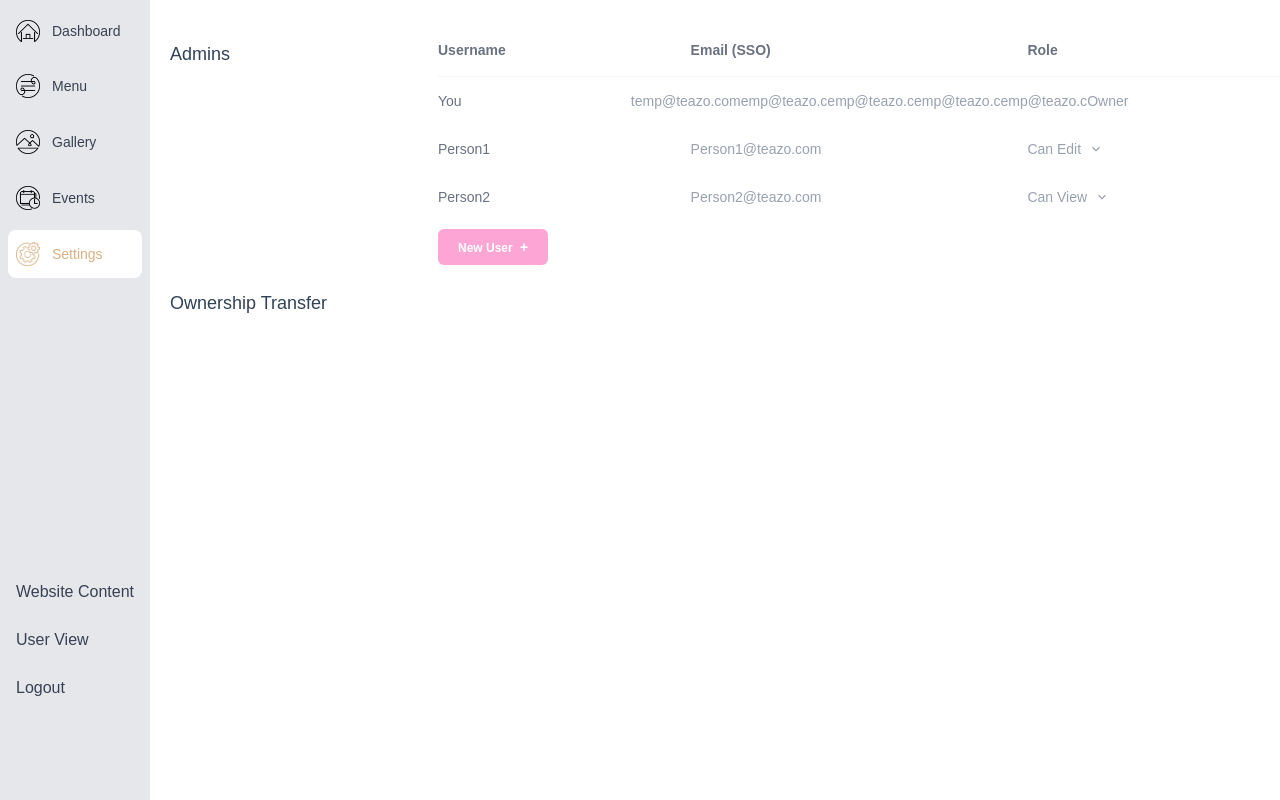
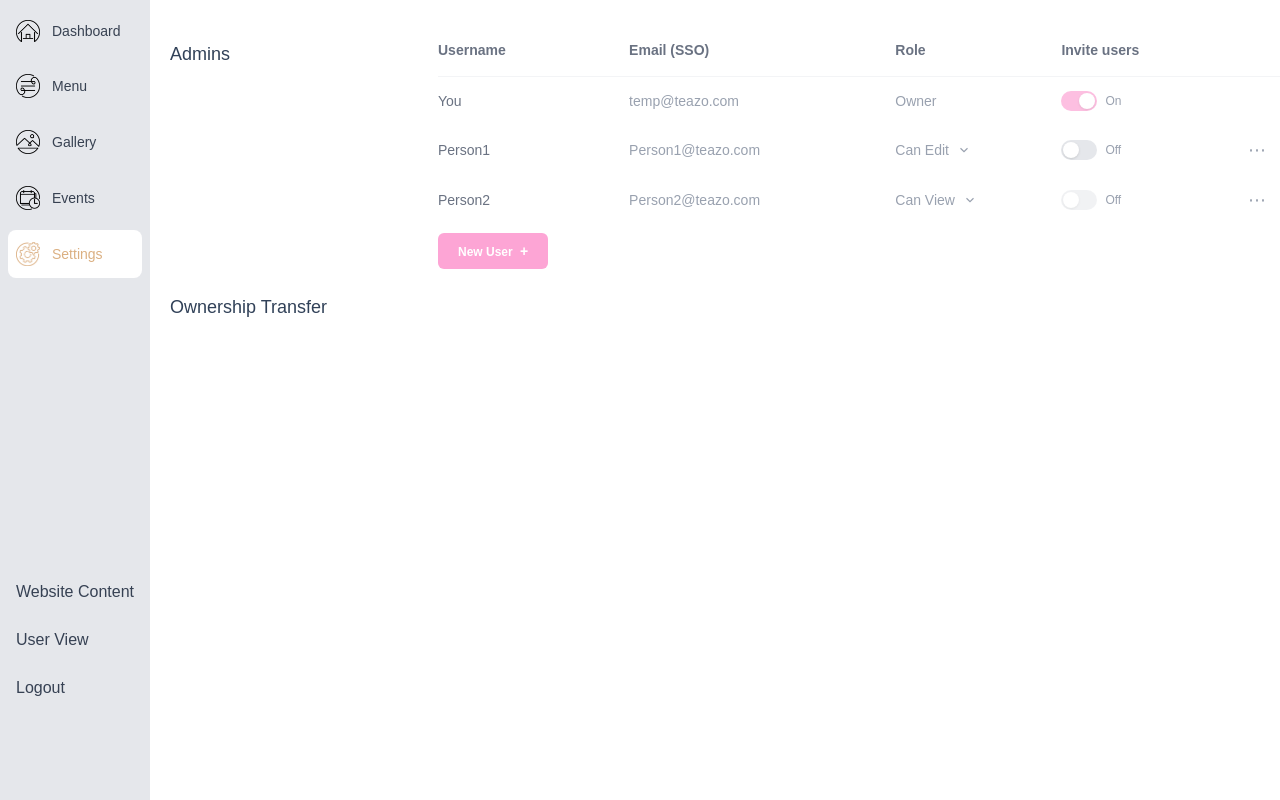
Before and after one commit to W-Sammy/Teazo-Site, a Next.js app in the folder teazo-site/: page /admin/settings in a window 1280 px wide. Built offline with nearby package versions, Linux system fonts and the light colour scheme.

Commit message:
Add toggle and delete

```diff
--- a/teazo-site/app/admin/settings/components/admin-table.tsx
+++ b/teazo-site/app/admin/settings/components/admin-table.tsx
@@ -1,6 +1,6 @@
 "use client";
 
-import { useState } from "react";
+import { useEffect, useState } from "react";
 
 import {
   Admin,
@@ -8,45 +8,118 @@ import {
   ADMIN_ROLE_LABELS,
 } from "@/app/types/admin-perms";
 
+const OWNER_ROLE: AdminRole = 1;
+const WRITE_ROLE: AdminRole = 2;
+const READ_ROLE: AdminRole = 3;
+
 const initialAdmins: Admin[] = [
   {
     id: 1,
     username: "You",
-    email: "temp@teazo.comemp@teazo.cemp@teazo.cemp@teazo.cemp@teazo.c",
-    role: 1,
+    email: "temp@teazo.com",
+    role: OWNER_ROLE,
+    canInviteUsers: true,
   },
   {
     id: 2,
     username: "Person1",
     email: "Person1@teazo.com",
-    role: 2,
+    role: WRITE_ROLE,
+    canInviteUsers: false,
   },
   {
     id: 3,
     username: "Person2",
     email: "Person2@teazo.com",
-    role: 3,
+    role: READ_ROLE,
+    canInviteUsers: false,
   },
 ];
 
 export default function AdminsTable() {
   const [admins, setAdmins] = useState<Admin[]>(initialAdmins);
   const [showModal, setShowModal] = useState(false);
+  const [errorMessage, setErrorMessage] = useState("");
 
   const [newUsername, setNewUsername] = useState("");
   const [newEmail, setNewEmail] = useState("");
-  const [newRole, setNewRole] = useState<AdminRole>(3);
+  const [newRole, setNewRole] = useState<AdminRole>(READ_ROLE);
+  const [newCanInvite, setNewCanInvite] = useState(false);
+
+  useEffect(() => {
+    if (!errorMessage) return;
+
+    const timeout = window.setTimeout(() => {
+      setErrorMessage("");
+    }, 3500);
+
+    return () => window.clearTimeout(timeout);
+  }, [errorMessage]);
 
   const changeRole = (id: number, role: AdminRole) => {
     setAdmins((currentAdmins) =>
-      currentAdmins.map((admin) =>
-        admin.id === id ? { ...admin, role } : admin
+      currentAdmins.map((admin) => {
+        if (admin.id !== id || admin.role === OWNER_ROLE) {
+          return admin;
+        }
+
+        return {
+          ...admin,
+          role,
+          // Read-only users cannot retain invitation permission.
+          canInviteUsers:
+            role === WRITE_ROLE ? admin.canInviteUsers : false,
+        };
+      })
+    );
+  };
+
+  const toggleInvitePermission = (admin: Admin) => {
+    if (admin.role === OWNER_ROLE) {
+      return;
+    }
+
+    if (admin.role !== WRITE_ROLE) {
+      setErrorMessage(
+        `${admin.username} needs Write access before they can invite users.`
+      );
+      return;
+    }
+
+    setAdmins((currentAdmins) =>
+      currentAdmins.map((currentAdmin) =>
+        currentAdmin.id === admin.id
+          ? {
+              ...currentAdmin,
+              canInviteUsers: !currentAdmin.canInviteUsers,
+            }
+          : currentAdmin
+      )
+    );
+  };
+
+  const deleteAdmin = (admin: Admin) => {
+    if (admin.role === OWNER_ROLE) {
+      setErrorMessage("The owner cannot be deleted.");
+      return;
+    }
+
+    const confirmed = window.confirm(
+      `Are you sure you want to delete ${admin.username}?`
+    );
+
+    if (!confirmed) return;
+
+    setAdmins((currentAdmins) =>
+      currentAdmins.filter(
+        (currentAdmin) => currentAdmin.id !== admin.id
       )
     );
   };
 
   const addAdmin = () => {
     if (!newUsername.trim() || !newEmail.trim()) {
+      setErrorMessage("Please enter both a username and email.");
       return;
     }
 
@@ -55,21 +128,34 @@ export default function AdminsTable() {
       username: newUsername.trim(),
       email: newEmail.trim(),
       role: newRole,
+      canInviteUsers:
+        newRole === WRITE_ROLE ? newCanInvite : false,
     };
 
     setAdmins((currentAdmins) => [...currentAdmins, newAdmin]);
 
     setNewUsername("");
     setNewEmail("");
-    setNewRole(3);
+    setNewRole(READ_ROLE);
+    setNewCanInvite(false);
     setShowModal(false);
   };
 
   return (
     <>
-      <div className="w-full max-w-4xl">
+      {/* Error toast */}
+      {errorMessage && (
+        <div
+          role="alert"
+          className="fixed right-5 top-5 z-[60] max-w-sm rounded-lg border border-red-200 bg-red-50 px-4 py-3 text-sm text-red-600 shadow-lg"
+        >
+          {errorMessage}
+        </div>
+      )}
+
+      <div className="w-full max-w-5xl">
         {/* Header */}
-        <div className="grid grid-cols-[1.5fr_2fr_1.5fr] items-center border-b border-gray-100 pb-4">
+        <div className="grid grid-cols-[1.4fr_2fr_1.2fr_1.3fr_40px] items-center gap-4 border-b border-gray-100 pb-4">
           <div className="text-sm font-semibold text-gray-500">
             Username
           </div>
@@ -81,28 +167,38 @@ export default function AdminsTable() {
           <div className="text-sm font-semibold text-gray-500">
             Role
           </div>
+
+          <div className="text-sm font-semibold text-gray-500">
+            Invite users
+          </div>
+
+          <div aria-hidden="true" />
         </div>
 
         {/* Admins */}
         <div>
-          {admins.map((admin) => (
+          {admins.map((admin) => {
+            const isOwner = admin.role === OWNER_ROLE;
+            const canEditInvites = admin.role === WRITE_ROLE;
+
+            return (
               <div
                 key={admin.id}
-              className="group/row grid grid-cols-[1.5fr_2fr_1.5fr] items-center py-3"
+                className="group/row grid grid-cols-[1.4fr_2fr_1.2fr_1.3fr_40px] items-center gap-4 py-3"
               >
-              {/* Username */}
-              <div className="text-sm text-gray-500 transition-colors group-hover/row:text-pink-300">
+                <div className="truncate text-sm text-gray-500 transition-colors group-hover/row:text-pink-300">
                   {admin.username}
                 </div>
 
-              {/* Email */}
-              <div className="text-sm text-gray-400 transition-colors group-hover/row:text-pink-300">
+                <div
+                  className="truncate text-sm text-gray-400 transition-colors group-hover/row:text-pink-300"
+                  title={admin.email}
+                >
                   {admin.email}
                 </div>
 
-              {/* Role */}
                 <div>
-                {admin.role === 1 ? (
+                  {isOwner ? (
                     <span className="text-sm text-gray-400 transition-colors group-hover/row:text-pink-300">
                       {ADMIN_ROLE_LABELS[admin.role]}
                     </span>
@@ -113,11 +209,33 @@ export default function AdminsTable() {
                     />
                   )}
                 </div>
-            </div>
-          ))}
+
+                <div className="flex items-center gap-2">
+                  <InviteSwitch
+                    checked={isOwner || admin.canInviteUsers}
+                    locked={isOwner}
+                    unavailable={!isOwner && !canEditInvites}
+                    onClick={() => toggleInvitePermission(admin)}
+                  />
+
+                  <span className="text-xs text-gray-400">
+                    {isOwner || admin.canInviteUsers ? "On" : "Off"}
+                  </span>
                 </div>
 
-        {/* Add User */}
+                <div>
+                  {!isOwner && (
+                    <AdminActions
+                      username={admin.username}
+                      onDelete={() => deleteAdmin(admin)}
+                    />
+                  )}
+                </div>
+              </div>
+            );
+          })}
+        </div>
+
         <button
           type="button"
           onClick={() => setShowModal(true)}
@@ -129,7 +247,14 @@ export default function AdminsTable() {
 
       {/* Modal */}
       {showModal && (
-        <div className="fixed inset-0 z-50 flex items-center justify-center bg-black/30 px-4">
+        <div
+          className="fixed inset-0 z-50 flex items-center justify-center bg-black/30 px-4"
+          onMouseDown={(event) => {
+            if (event.target === event.currentTarget) {
+              setShowModal(false);
+            }
+          }}
+        >
           <div className="w-full max-w-md rounded-xl bg-white p-6 shadow-xl">
             <div className="mb-6">
               <h2 className="text-lg font-semibold text-gray-700">
@@ -141,55 +266,105 @@ export default function AdminsTable() {
               </p>
             </div>
 
-            {/* Username */}
             <div className="mb-4">
-              <label className="mb-2 block text-sm font-medium text-gray-600">
+              <label
+                htmlFor="new-admin-username"
+                className="mb-2 block text-sm font-medium text-gray-600"
+              >
                 Username
               </label>
 
               <input
+                id="new-admin-username"
                 type="text"
                 value={newUsername}
-                onChange={(e) => setNewUsername(e.target.value)}
+                onChange={(event) =>
+                  setNewUsername(event.target.value)
+                }
                 placeholder="Username"
                 className="w-full rounded-md border border-gray-200 px-3 py-2 text-sm outline-none transition focus:border-pink-300"
               />
             </div>
 
-            {/* Email */}
             <div className="mb-4">
-              <label className="mb-2 block text-sm font-medium text-gray-600">
+              <label
+                htmlFor="new-admin-email"
+                className="mb-2 block text-sm font-medium text-gray-600"
+              >
                 Email
               </label>
 
               <input
+                id="new-admin-email"
                 type="email"
                 value={newEmail}
-                onChange={(e) => setNewEmail(e.target.value)}
+                onChange={(event) => setNewEmail(event.target.value)}
                 placeholder="email@example.com"
                 className="w-full rounded-md border border-gray-200 px-3 py-2 text-sm outline-none transition focus:border-pink-300"
               />
             </div>
 
-            {/* Role */}
-            <div className="mb-6">
-              <label className="mb-2 block text-sm font-medium text-gray-600">
+            <div className="mb-4">
+              <label
+                htmlFor="new-admin-role"
+                className="mb-2 block text-sm font-medium text-gray-600"
+              >
                 Role
               </label>
 
               <select
+                id="new-admin-role"
                 value={newRole}
-                onChange={(e) =>
-                  setNewRole(Number(e.target.value) as AdminRole)
+                onChange={(event) => {
+                  const role = Number(
+                    event.target.value
+                  ) as AdminRole;
+
+                  setNewRole(role);
+
+                  if (role !== WRITE_ROLE) {
+                    setNewCanInvite(false);
                   }
+                }}
                 className="w-full rounded-md border border-gray-200 bg-white px-3 py-2 text-sm text-gray-600 outline-none focus:border-pink-300"
               >
-                <option value={3}>{ADMIN_ROLE_LABELS[3]}</option>
-                <option value={2}>{ADMIN_ROLE_LABELS[2]}</option>
+                <option value={READ_ROLE}>
+                  {ADMIN_ROLE_LABELS[READ_ROLE]}
+                </option>
+
+                <option value={WRITE_ROLE}>
+                  {ADMIN_ROLE_LABELS[WRITE_ROLE]}
+                </option>
               </select>
             </div>
 
-            {/* Buttons */}
+            <div className="mb-6 flex items-center justify-between rounded-md border border-gray-100 px-3 py-3">
+              <div>
+                <p className="text-sm font-medium text-gray-600">
+                  Allow user invitations
+                </p>
+
+                <p className="mt-0.5 text-xs text-gray-400">
+                  Requires Write access.
+                </p>
+              </div>
+
+              <InviteSwitch
+                checked={newCanInvite}
+                unavailable={newRole !== WRITE_ROLE}
+                onClick={() => {
+                  if (newRole !== WRITE_ROLE) {
+                    setErrorMessage(
+                      "Select Write access before enabling invitations."
+                    );
+                    return;
+                  }
+
+                  setNewCanInvite((current) => !current);
+                }}
+              />
+            </div>
+
             <div className="flex justify-end gap-3">
               <button
                 type="button"
@@ -214,9 +389,82 @@ export default function AdminsTable() {
   );
 }
 
-/* -----------------------------
-   Role Dropdown
------------------------------ */
+function InviteSwitch({
+  checked,
+  locked = false,
+  unavailable = false,
+  onClick,
+}: {
+  checked: boolean;
+  locked?: boolean;
+  unavailable?: boolean;
+  onClick: () => void;
+}) {
+  return (
+    <button
+      type="button"
+      role="switch"
+      aria-checked={checked}
+      aria-label="Allow user invitations"
+      aria-disabled={locked || unavailable}
+      onClick={onClick}
+      className={`relative h-5 w-9 flex-none overflow-hidden rounded-full p-0 transition-colors ${
+        checked ? "bg-pink-300" : "bg-gray-200"
+      } ${
+        locked
+          ? "cursor-not-allowed opacity-70"
+          : unavailable
+            ? "cursor-not-allowed opacity-50"
+            : ""
+      }`}
+    >
+      <span
+        className={`pointer-events-none absolute left-0.5 top-0.5 h-4 w-4 rounded-full bg-white shadow-sm transition-transform duration-200 ${
+          checked ? "translate-x-4" : "translate-x-0"
+        }`}
+      />
+    </button>
+  );
+}
+
+function AdminActions({
+  username,
+  onDelete,
+}: {
+  username: string;
+  onDelete: () => void;
+}) {
+  const [open, setOpen] = useState(false);
+
+  return (
+    <div className="relative">
+      <button
+        type="button"
+        aria-label={`Actions for ${username}`}
+        aria-expanded={open}
+        onClick={() => setOpen((current) => !current)}
+        className="rounded-md px-2 py-1 text-lg leading-none text-gray-400 hover:bg-gray-50 hover:text-gray-600"
+      >
+        ⋯
+      </button>
+
+      {open && (
+        <div className="absolute right-0 top-full z-30 mt-1 w-28 overflow-hidden rounded-md border border-gray-100 bg-white shadow-lg">
+          <button
+            type="button"
+            onClick={() => {
+              setOpen(false);
+              onDelete();
+            }}
+            className="block w-full px-3 py-2 text-left text-sm text-red-500 hover:bg-red-50"
+          >
+            Delete
+          </button>
+        </div>
+      )}
+    </div>
+  );
+}
 
 function RoleDropdown({
   role,
@@ -226,14 +474,13 @@ function RoleDropdown({
   onChange: (role: AdminRole) => void;
 }) {
   const [open, setOpen] = useState(false);
-
-  const roles: AdminRole[] = [2, 3];
+  const roles: AdminRole[] = [WRITE_ROLE, READ_ROLE];
 
   return (
     <div className="relative inline-block">
       <button
         type="button"
-        onClick={() => setOpen(!open)}
+        onClick={() => setOpen((current) => !current)}
         className={`flex items-center gap-2 text-sm transition-colors group-hover/row:text-pink-300 ${
           open ? "text-pink-300" : "text-gray-400"
         }`}
@@ -247,7 +494,9 @@ function RoleDropdown({
           fill="none"
           stroke="currentColor"
           strokeWidth="2"
-          className={`transition-transform ${open ? "rotate-180" : ""}`}
+          className={`transition-transform ${
+            open ? "rotate-180" : ""
+          }`}
         >
           <path d="m6 9 6 6 6-6" />
         </svg>
--- a/teazo-site/app/types/admin-perms.ts
+++ b/teazo-site/app/types/admin-perms.ts
@@ -1,11 +1,12 @@
 export type AdminRole = 1 | 2 | 3;
 
-export type Admin = {
+export interface Admin {
   id: number;
   username: string;
   email: string;
   role: AdminRole;
-};
+  canInviteUsers: boolean;
+}
 
 export const ADMIN_ROLE_LABELS: Record<AdminRole, string> = {
   1: "Owner",
```
Lines whose indentation alone changed are shown as unchanged.
